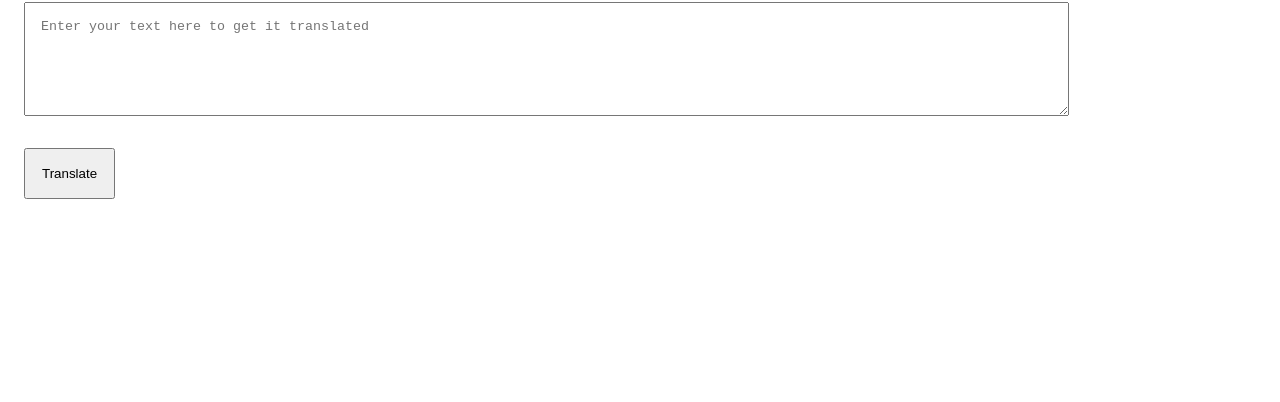
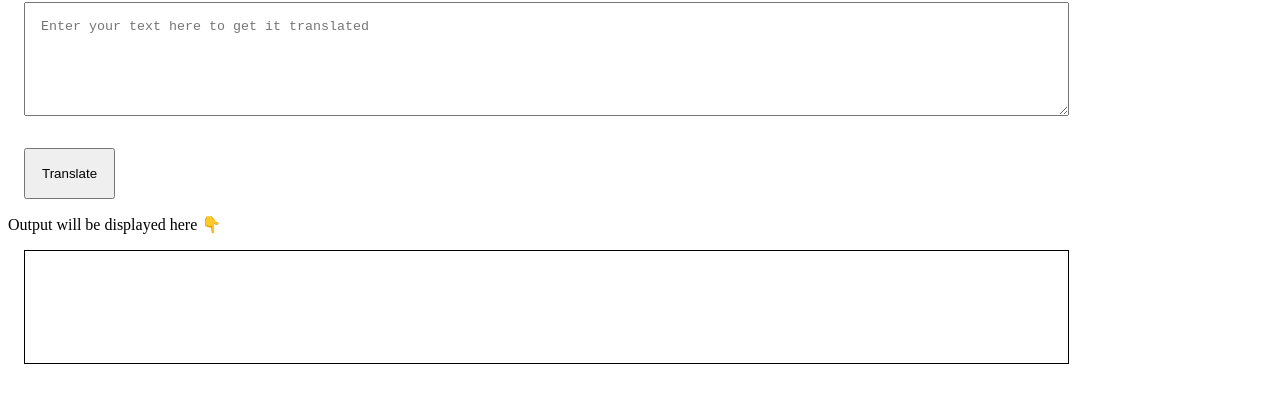
Before and after one commit to xii-vi/neogcamp-banana-speak, a plain HTML site: page index.html in a window 1280 px wide. Shown: the part 78-480 px from the top of the page. Drawn offline with Linux system fonts and the light colour scheme.

Commit message:
input output processing

```diff
--- a/app.js
+++ b/app.js
@@ -1,9 +1,9 @@
 var btnTranslate = document.querySelector("#btn-translate");
 var txtInput = document.querySelector("#txt-input");
+var outputDiv = document.querySelector("#output")
 
 function clickEventHandler() {
-    console.log("clicked")
-    console.log("input", txtInput.value);
+   outputDiv.innerText = "jdakdkda " + txtInput.value;
 }
 
 
--- a/index.html
+++ b/index.html
@@ -19,6 +19,15 @@
             margin: 1rem;
             padding: 1rem;
         }
+
+        #output {
+
+            border: 1px solid black;
+            height: 10vh;
+            width: 80%;
+            margin: 1rem;
+            padding: 1rem;
+        }
     </style>
 
 
@@ -26,10 +35,14 @@
 
 <body>
     <h1>bannana speaking</h1>
+
+    <!-- textarea -->
     <textarea id="txt-input" placeholder="Enter your text here to get it translated"></textarea>
-
+    <!-- button -->
     <button id="btn-translate">Translate</button>
-
+    <!-- output -->
+    <div>Output will be displayed here 👇 </div>
+    <div id="output"></div>
 
     <script src="app.js" type="text/javascript"></script>
 </body>
```
